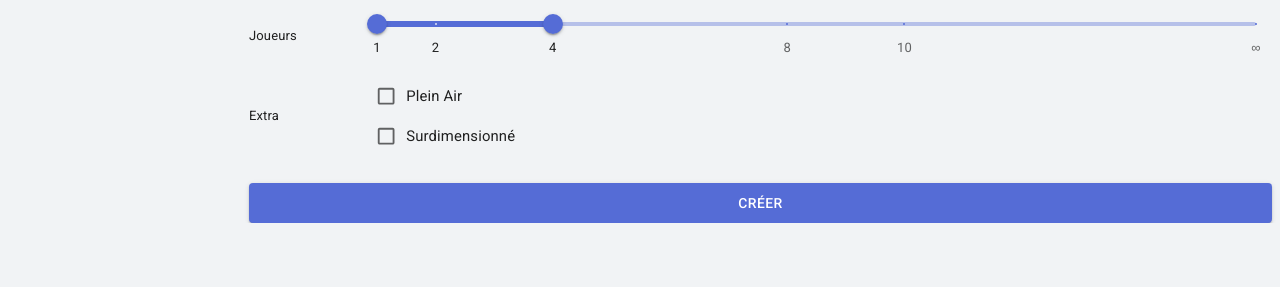
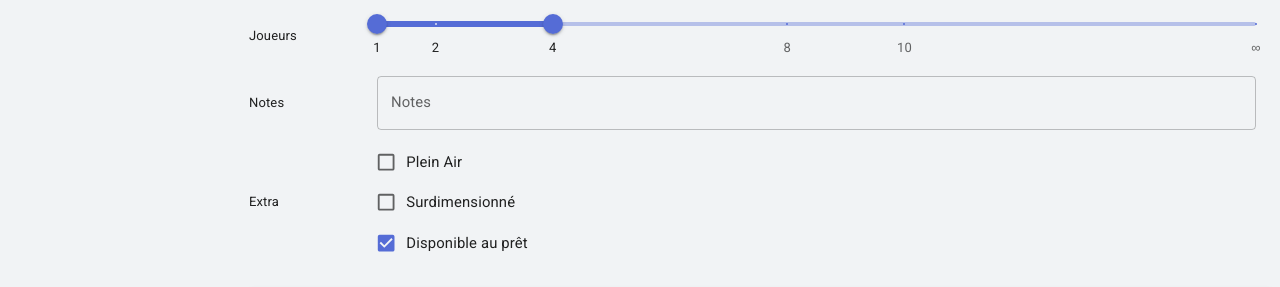
Before and after one commit to bdien/ludotheque, a React (Vite) app in the folder src/webui/: page /items/new in a window 1280 px wide. Shown: the part 864-1151 px from the top of the page. Before the commit the page ends 1087 px from the top, so only its background shows below. Built offline with nearby package versions, Linux system fonts and the light colour scheme; no server answers.

Commit message:
Allow to disable an item

```diff
--- a/src/webui/src/api/hooks.ts
+++ b/src/webui/src/api/hooks.ts
@@ -48,6 +48,8 @@ const DEFAULT_ITEM: ItemModel = {
   outside: false,
   players_max: 4,
   players_min: 1,
+  notes: "",
+  enabled: true,
 };
 
 export function useItem(id?: number) {
@@ -114,6 +116,8 @@ const DEFAULT_USER: UserModel = {
   email: "",
   role: "user",
   credit: 0,
+  notes: "",
+  enabled: true,
 };
 
 export function useUser(id?: number) {
--- a/src/webui/src/api/models.ts
+++ b/src/webui/src/api/models.ts
@@ -13,6 +13,7 @@ export interface InfoModel {
 export interface UserModel {
   id: number;
   name: string;
+  enabled: boolean;
   email: string;
   role: string;
   credit: number;
@@ -35,6 +36,7 @@ export interface ItemLinkModel {
 export interface ItemModel {
   id: number;
   name: string;
+  enabled: boolean;
   description?: string;
   pictures?: string[];
   players_max?: number;
--- a/src/webui/src/pages/item_edit.tsx
+++ b/src/webui/src/pages/item_edit.tsx
@@ -70,7 +70,9 @@ type FormValues = {
   gametime: number;
   big: boolean;
   outside: boolean;
+  enabled: boolean;
   content: string;
+  notes: string;
 };
 
 export function ItemEdit(props: ItemEditProps) {
@@ -88,13 +90,16 @@ export function ItemEdit(props: ItemEditProps) {
   async function onSubmit(item: ItemModel, data: FormValues) {
     item.players_min = data.players[0];
     item.players_max = data.players[1];
-    item.name = data.name;
+    item.name = data.name.trim();
     item.description = data.description.trim();
-    item.categories = data.categories;
+    if (Array.isArray(data.categories)) item.categories = data.categories;
+    else item.categories = [data.categories];
     item.age = data.age;
     item.gametime = data.gametime;
     item.big = data.big;
     item.outside = data.outside;
+    item.enabled = data.enabled;
+    item.notes = data.notes.trim();
     item.content = data.content.trim()
       ? data.content
           .trim()
@@ -162,6 +167,7 @@ export function ItemEdit(props: ItemEditProps) {
             }}
           >
             <TableBody>
+              {/* Nom du jeu */}
               <TableRow>
                 <TableCell sx={{ width: "clamp(10ch, 10vw, 300px)" }}>
                   Nom
@@ -177,6 +183,8 @@ export function ItemEdit(props: ItemEditProps) {
                   />
                 </TableCell>
               </TableRow>
+
+              {/* Description du jeu */}
               <TableRow>
                 <TableCell>Description</TableCell>
                 <TableCell>
@@ -256,6 +264,8 @@ export function ItemEdit(props: ItemEditProps) {
                   </FormControl>
                 </TableCell>
               </TableRow>
+
+              {/* Durée d'une partie */}
               <TableRow>
                 <TableCell>Durée de jeu</TableCell>
                 <TableCell>
@@ -274,6 +284,8 @@ export function ItemEdit(props: ItemEditProps) {
                   />
                 </TableCell>
               </TableRow>
+
+              {/* Nombre de joueurs */}
               <TableRow>
                 <TableCell>Joueurs</TableCell>
                 <TableCell>
@@ -296,6 +308,23 @@ export function ItemEdit(props: ItemEditProps) {
                   />
                 </TableCell>
               </TableRow>
+
+              {/* Notes */}
+              <TableRow>
+                <TableCell>Notes</TableCell>
+                <TableCell>
+                  <TextField
+                    fullWidth
+                    label="Notes"
+                    spellCheck={true}
+                    multiline
+                    defaultValue={item.notes}
+                    {...register("notes")}
+                  />
+                </TableCell>
+              </TableRow>
+
+              {/* Cases à cocher */}
               <TableRow>
                 <TableCell>Extra</TableCell>
                 <TableCell>
@@ -317,6 +346,16 @@ export function ItemEdit(props: ItemEditProps) {
                       />
                     }
                     label="Surdimensionné"
+                  />
+                  <br />
+                  <FormControlLabel
+                    control={
+                      <Checkbox
+                        defaultChecked={item.enabled}
+                        {...register("enabled")}
+                      />
+                    }
+                    label="Disponible au prêt"
                   />
                 </TableCell>
               </TableRow>
--- a/src/webui/src/pages/item_list.tsx
+++ b/src/webui/src/pages/item_list.tsx
@@ -20,7 +20,13 @@ import useSessionStorage from "../hooks/useSessionStorage";
 
 function nameDisplay(item: ItemModel) {
   return (
-    <>
+    <Box
+      style={{
+        display: "flex",
+        alignItems: "center",
+        flexWrap: "wrap",
+      }}
+    >
       <Link href={`/items/${item.id}`}>{item.name}</Link>
       {item.big && (
         <Icon fontSize="small" color="action" sx={{ ml: 0.5 }}>
@@ -32,7 +38,12 @@ function nameDisplay(item: ItemModel) {
           park
         </Icon>
       )}
-    </>
+      {!item.enabled && (
+        <Icon fontSize="small" color="error" sx={{ ml: 0.5 }}>
+          construction
+        </Icon>
+      )}
+    </Box>
   );
 }
 
--- a/src/webui/src/pages/item_view.tsx
+++ b/src/webui/src/pages/item_view.tsx
@@ -188,6 +188,8 @@ export function Item(props: ItemProps) {
               <TableRow>
                 <TableCell>Status</TableCell>
                 <TableCell>
+                  {item.enabled ? (
+                    <>
                       {displayStatus(item)}
                       {item.status == "out" && item.loans?.length && (
                         <>
@@ -196,13 +198,26 @@ export function Item(props: ItemProps) {
                             {item.loans[0].user?.name}
                           </Link>
                         </>
+                      )}{" "}
+                    </>
+                  ) : (
+                    "Retiré du prêt"
                   )}
                 </TableCell>
               </TableRow>
+
+              {item.notes && (
+                <TableRow>
+                  <TableCell>Notes</TableCell>
+                  <TableCell>{item.notes}</TableCell>
+                </TableRow>
+              )}
+
               <TableRow>
                 <TableCell>Joueurs</TableCell>
                 <TableCell>{playerDisplay(item)}</TableCell>
               </TableRow>
+
               {item.gametime && (
                 <TableRow>
                   <TableCell>Temps d'une partie</TableCell>
```
Also changed, not shown: 2 other files (tests, documents, lock files or other folders). Lines whose indentation alone changed are shown as unchanged.
